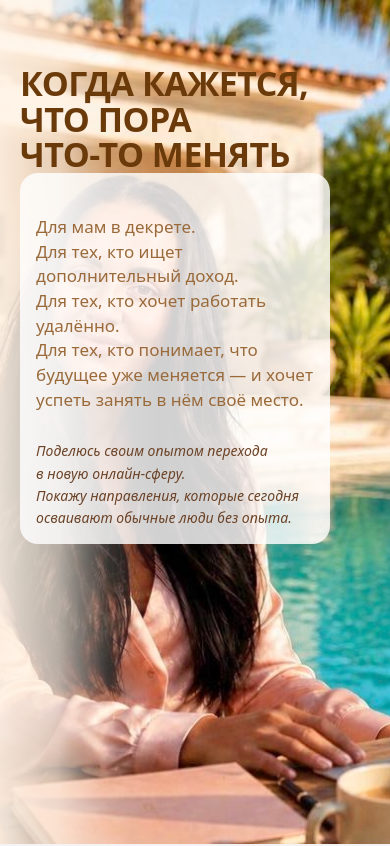
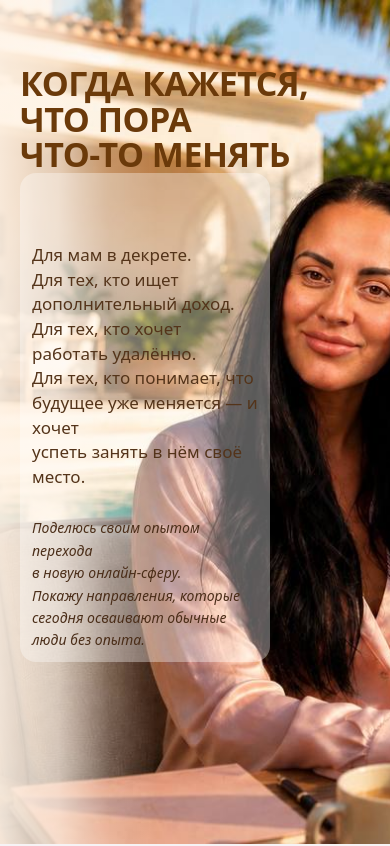
Before and after one commit to Tetiana-Rybko/bagira-landing, a React (Vite) app: page / in a window 390 px wide. Shown: the top 846 px of the page. Built offline with nearby package versions, Linux system fonts and the light colour scheme.

Commit message:
Refine mobile hero card transparency and readability

```diff
--- a/src/pages/LandingPage.tsx
+++ b/src/pages/LandingPage.tsx
@@ -204,21 +204,22 @@ const handleSubmit = async (e: FormEvent<HTMLFormElement>) => {
     <div
       style={{
         width: "fit-content",
-        maxWidth: isMobile ? 320 : 520,
+        maxWidth: isMobile ? 250 : 520,
         background: isMobile
-          ? "rgba(255,255,255,0.82)"
+          ? "rgba(255,255,255,0.35)"
           : "transparent",
-        borderRadius: isMobile ? 18 : 0,
-        padding: isMobile ? "14px 16px" : 0,
+        borderRadius: isMobile ? 16 : 0,
+        padding: isMobile ? "10px 12px" : 0,
       }}
     >
       <p
         style={{
-          margin: "28px 0 0",
+          margin: 0,
+          marginTop: isMobile ? 60 : 0,
           maxWidth: isMobile ? 300 : 520,
           fontSize: isMobile ? 17 : 24,
           lineHeight: 1.45,
-          color: "#9A6A3A",
+          color: "#54341A",
           fontWeight: 500,
         }}
       >
@@ -240,7 +241,7 @@ const handleSubmit = async (e: FormEvent<HTMLFormElement>) => {
           fontWeight: 500,
           fontSize: isMobile ? 14 : 20,
           lineHeight: 1.6,
-          color: "#6B4226",
+          color: "#4A2D18",
         }}
       >
         <em>
```
Also changed, not shown: public/images/rybka_tanya.jpg.
